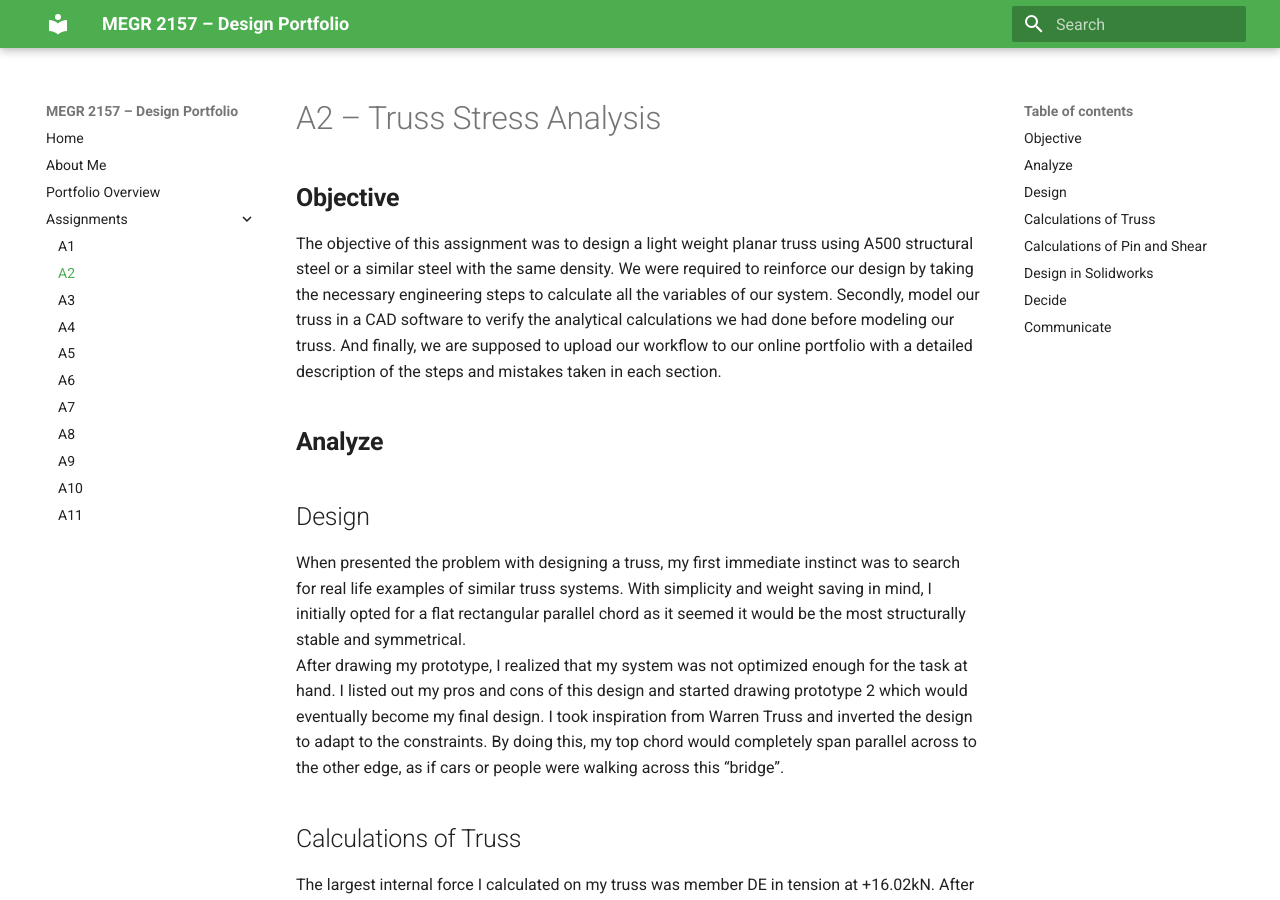
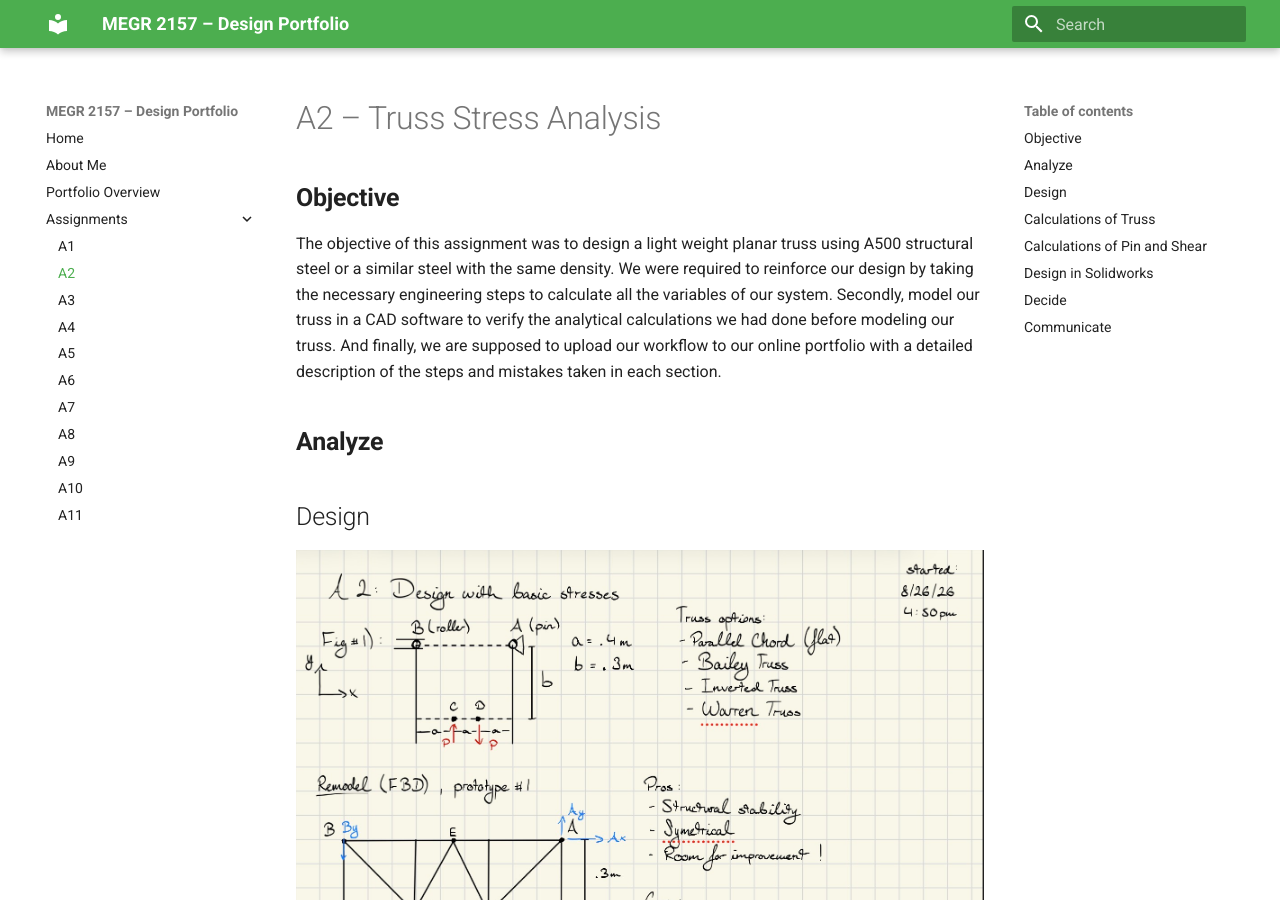
Before and after one commit to jhatch24/megr2156-portfolio, an MkDocs documentation site: the page built from docs/assignments/A02/index.md, in a window 1280 px wide and 900 px high. Built offline with MkDocs 1.6.1 and Material for MkDocs 9.7.7, drawn with Linux system fonts in a browser that asks for light colours.

Commit message:
Add image to truss design documentation
Added an image to enhance the design explanation and provide visual context.

```diff
--- a/docs/assignments/A02/index.md
+++ b/docs/assignments/A02/index.md
@@ -5,6 +5,7 @@ The objective of this assignment was to design a light weight planar truss using
 
 ## **Analyze**
 ## Design
+![pg1](IMG_0190.jpeg)
 When presented the problem with designing a truss, my first immediate instinct was to search for real life examples of similar truss systems. With simplicity and weight saving in mind, I initially opted for a flat rectangular parallel chord as it seemed it would be the most structurally stable and symmetrical.
 After drawing my prototype, I realized that my system was not optimized enough for the task at hand. I listed out my pros and cons of this design and started drawing prototype 2 which would eventually become my final design. I took inspiration from Warren Truss and inverted the design to adapt to the constraints. By doing this, my top chord would completely span parallel across to the other edge, as if cars or people were walking across this “bridge”.
 
```
